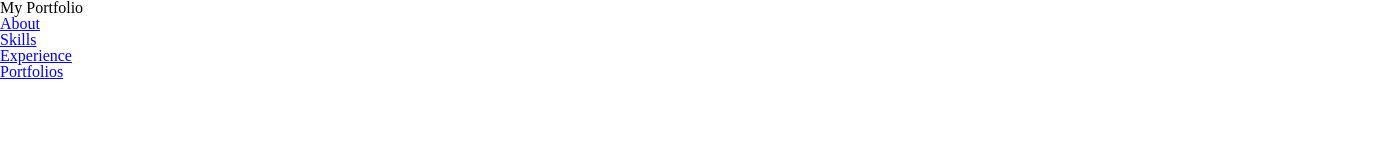
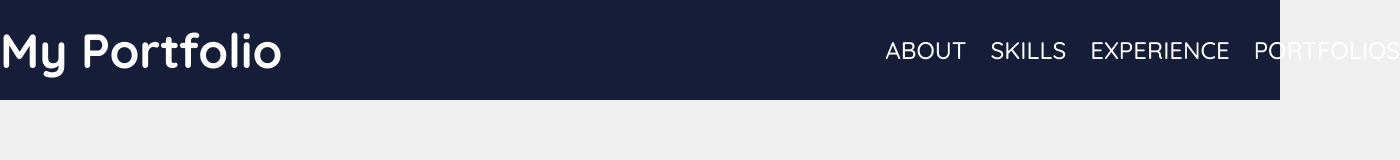
Before and after one commit to mrhm-dev/web-design-master-class, a plain HTML site: page src/Project 7 - Single Page Portfolio/index.html in a window 1280 px wide. Shown: the whole page, 1400 px wide, since content can reach past the window. Drawn offline with Linux system fonts and the light colour scheme.

Commit message:
feat[project-7]: complete nav bar design

```diff
--- a/src/Project 7 - Single Page Portfolio/index.html
+++ b/src/Project 7 - Single Page Portfolio/index.html
@@ -5,15 +5,19 @@
 		<meta http-equiv="X-UA-Compatible" content="IE=edge" />
 		<meta name="viewport" content="width=device-width, initial-scale=1.0" />
 		<title>My Personal Blog</title>
+		<link rel="preconnect" href="https://fonts.googleapis.com" />
+		<link rel="preconnect" href="https://fonts.gstatic.com" crossorigin />
+		<link href="https://fonts.googleapis.com/css2?family=Quicksand:wght@300;400;500;600;700&display=swap" rel="stylesheet" />
 		<link rel="stylesheet" href="./styles/reset.css" />
+		<link rel="stylesheet" href="./styles/style.css" />
 	</head>
 	<body>
 		<nav>
-			<div class="container">
+			<div class="container nav-container">
 				<div class="brand">
 					<h1>My Portfolio</h1>
 				</div>
-				<div class="nav-containers">
+				<div class="nav-item-container">
 					<div class="nav-item"><a href="#">About</a></div>
 					<div class="nav-item"><a href="#">Skills</a></div>
 					<div class="nav-item"><a href="#">Experience</a></div>
--- /dev/null
+++ b/src/Project 7 - Single Page Portfolio/styles/style.css
@@ -0,0 +1,51 @@
+* {
+	box-sizing: border-box;
+}
+html,
+body {
+	width: 100vw;
+	min-height: 100vh;
+	background-color: #efefef;
+	font-family: "Quicksand", sans-serif;
+}
+/* Container Class */
+.container {
+	width: 1400px;
+	margin: 0 auto;
+}
+/* Navigation Bar Design Start */
+nav {
+	width: 100%;
+	height: 100px;
+	background-color: #151d38;
+	color: #ffffff;
+}
+.nav-container {
+	height: 100px;
+	display: flex;
+	align-items: center;
+}
+.nav-item-container {
+	margin-left: auto;
+	display: flex;
+}
+.brand h1 {
+	font-size: 48px;
+	font-weight: 700;
+}
+.nav-item {
+	margin-left: 24px;
+}
+/* Todo:  Set individual Link style later on */
+.nav-item a,
+.nav-item a:visited,
+.nav-item a:active,
+.nav-item a:hover {
+	font-size: 24px;
+	font-weight: 500;
+	color: #ffffff;
+	text-transform: uppercase;
+	text-decoration: none;
+}
+
+/* Navigation Bar Design Ends */
```
